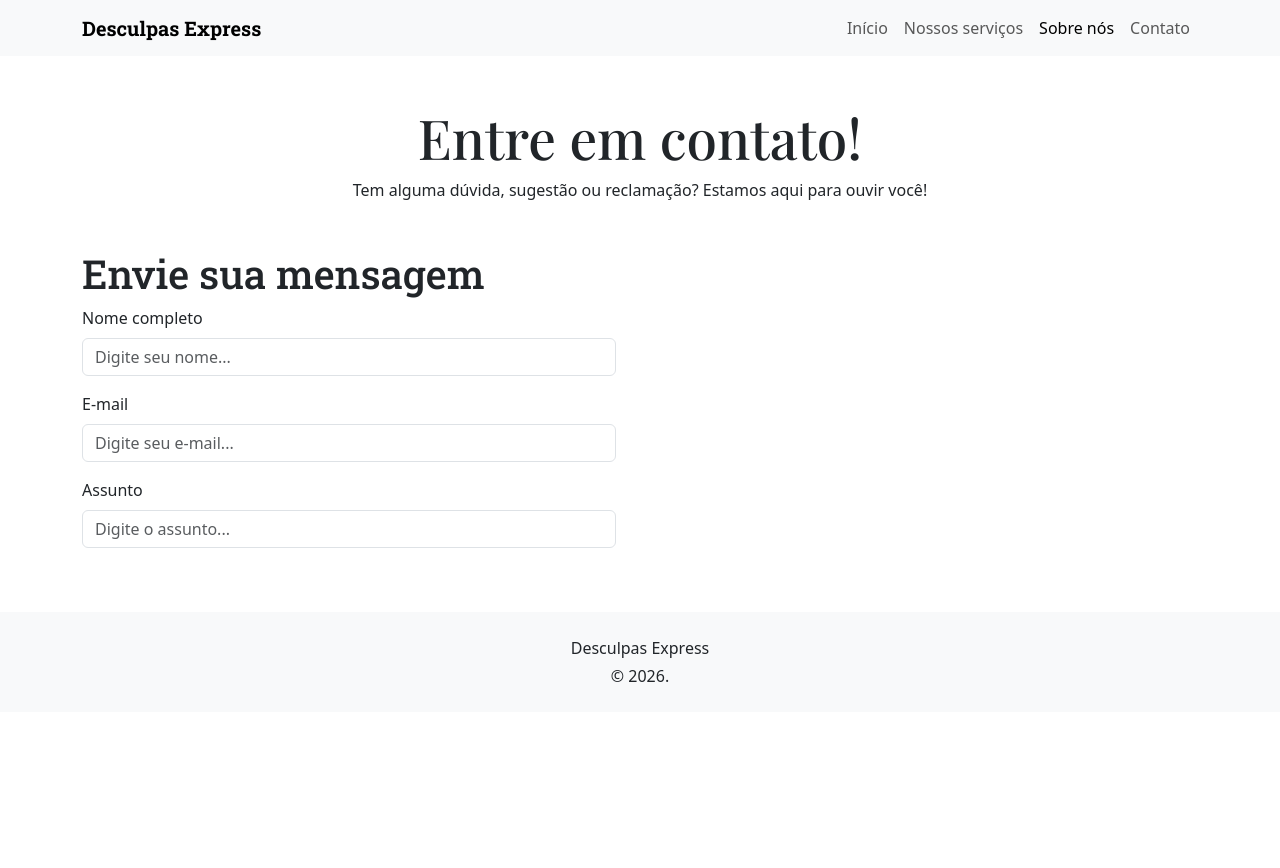
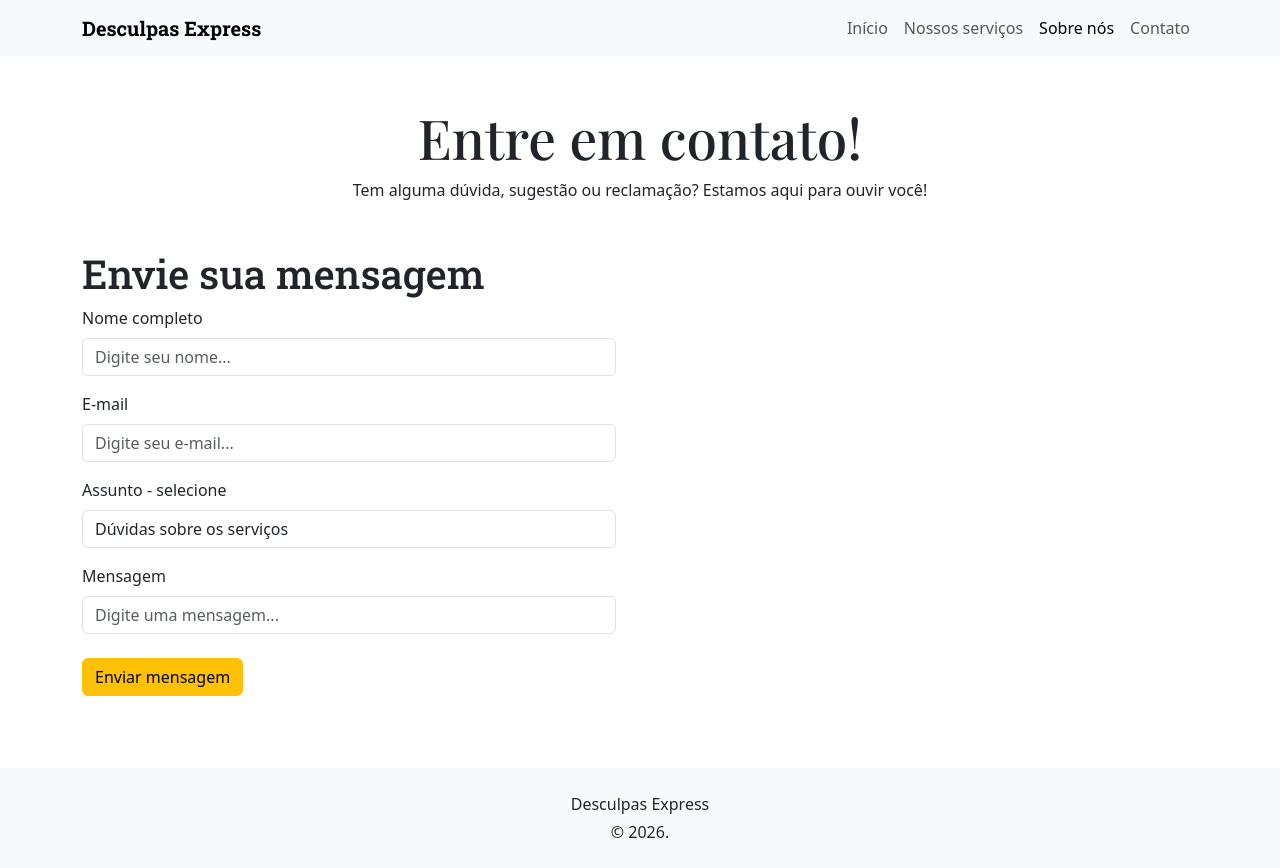
Before and after one commit to anabozzolla/site-vendas, a plain HTML site: page pages/contato.html in a window 1280 px wide. Before the commit the page ends 800 px from the top, so only its background shows below. Drawn offline with nearby package versions, Linux system fonts and the light colour scheme; a web font is replaced by a local one.

Commit message:
Finalização do form na página contato

```diff
--- a/pages/contato.html
+++ b/pages/contato.html
@@ -44,7 +44,7 @@
             <h2>Envie sua mensagem</h2>
 
         <form>
-            <div class="mb-3">
+            <div class="mb-3" >
                 <label for="nome" class="form-label">Nome completo</label>
                 <input type="text" class="form-control" id="nome" placeholder="Digite seu nome..." minlength="3" required>
             </div>
@@ -55,10 +55,24 @@
             </div>
 
             <div class="mb-3">
-                <label for="assunto" class="form-label">Assunto</label>
-                <input type="text" class="form-control" id="assunto" placeholder="Digite o assunto..." required>
+                <label for="assunto" class="form-label">Assunto - selecione</label>
+                <select class="form-control" name="assunto" id="assunto" required>
+                    <option value="duvida">Dúvidas sobre os serviços</option>
+                    <option value="sugestões">Sugestões</option>
+                    <option value="reclamações">Reclamações</option>
+                    <option value="parcerias">Parcerias</option>
+                    <option value="outros">Outros</option>
 
+                </select>
             </div>
+
+            <div class="mb-7">
+                <label for="mensagem" class="form-label">Mensagem</label>
+                <input type="text" class="form-control" id="mensagem" placeholder="Digite uma mensagem..." required>
+            </div>
+
+             <button type="submit" class="btn btn-warning my-4">Enviar mensagem</button>
+
         </form>
 
     </main>
```
